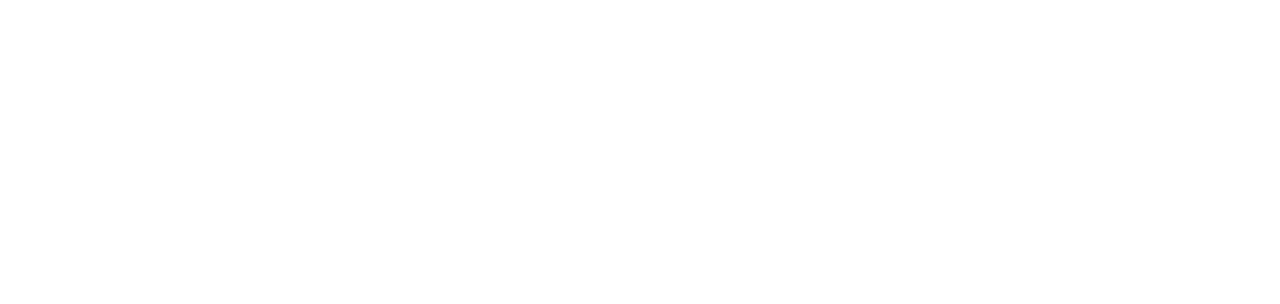
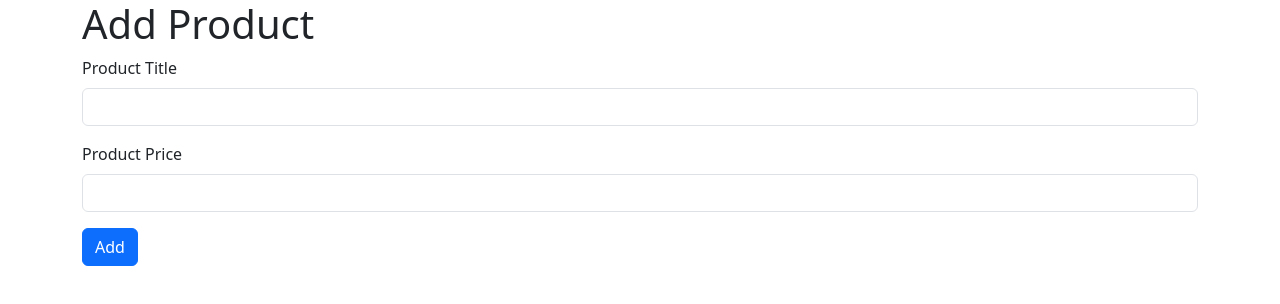
Before and after one commit to Azael-Hue/DynamicElements, a plain HTML site: page index.html in a window 1280 px wide. Drawn offline with nearby package versions, Linux system fonts and the light colour scheme.

Commit message:
Created an add product form in HTML

```diff
--- a/index.html
+++ b/index.html
@@ -1,11 +1,31 @@
 <!DOCTYPE html>
 <html lang="en">
+
 <head>
     <meta charset="UTF-8">
     <meta name="viewport" content="width=device-width, initial-scale=1.0">
     <title>Document</title>
+    <link href="https://cdn.jsdelivr.net/npm/bootstrap@5.3.3/dist/css/bootstrap.min.css" rel="stylesheet" integrity="sha384-QWTKZyjpPEjISv5WaRU9OFeRpok6YctnYmDr5pNlyT2bRjXh0JMhjY6hW+ALEwIH" crossorigin="anonymous">
+    <script defer src="https://cdn.jsdelivr.net/npm/bootstrap@5.3.3/dist/js/bootstrap.bundle.min.js" integrity="sha384-YvpcrYf0tY3lHB60NNkmXc5s9fDVZLESaAA55NDzOxhy9GkcIdslK1eN7N6jIeHz" crossorigin="anonymous"></script>
 </head>
+
 <body>
+    <div class="container">
+        <h1>Add Product</h1>
+        <form>
+            <div class="mb-3">
+                <label for="productTitle" class="form-label">Product Title</label>
+                <input type="text" class="form-control" id="productTitle" required>
+            </div>
+            <div class="mb-3">
+                <label for="productPrice" class="form-label">Product Price</label>
+                <input type="number" class="form-control" id="productPrice" min="0.01" step="0.01" required>
+            </div>
+            <button type="submit" class="btn btn-primary">Add</button>
+        </form>
+    </div>
+
 
 </body>
+
 </html>
```
